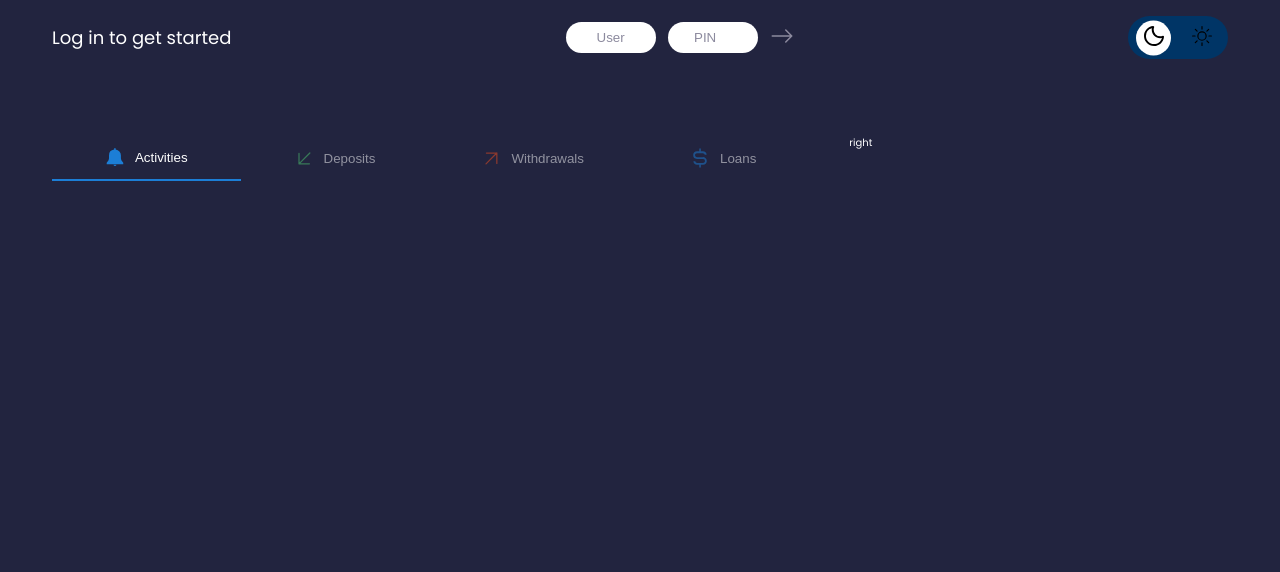
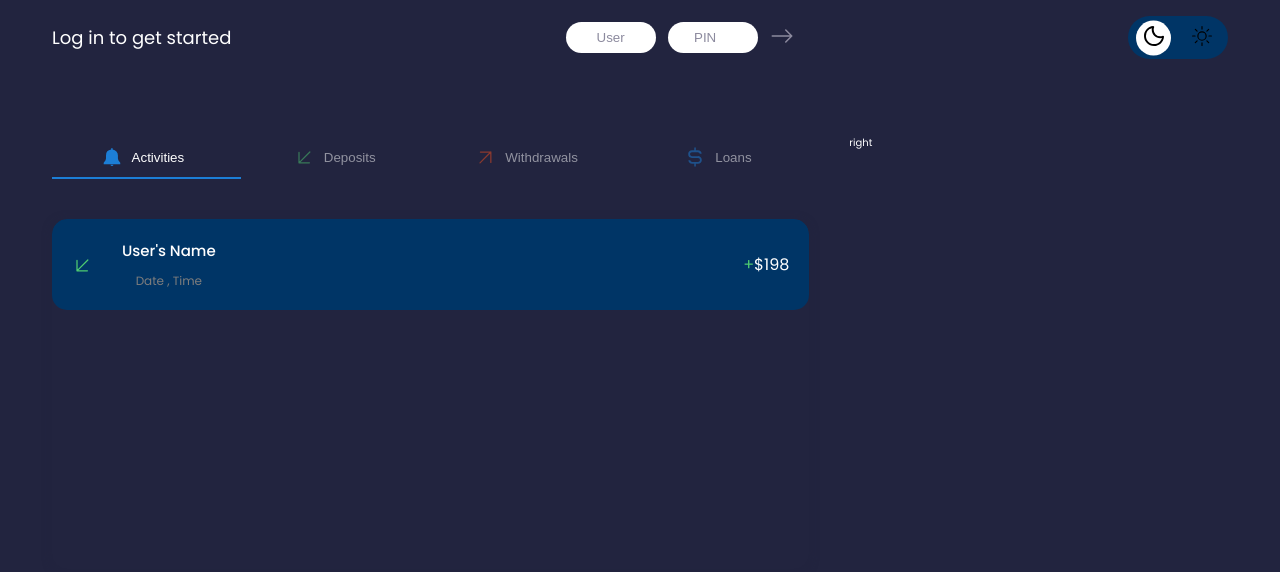
Before and after one commit to Armin-Fullstack/Bankist, a plain HTML site: page index.html in a window 1280 px wide. Drawn offline with Linux system fonts and the light colour scheme.

Commit message:
feat: created status details

```diff
--- a/app.js
+++ b/app.js
@@ -2,6 +2,7 @@
 const nightBtn = document.querySelector(".night-btn")
 const dayBtn = document.querySelector(".day-btn")
 const statusBtn = document.querySelectorAll(".status-btn")
+const statusBtnBorder = document.querySelector(".status-btn-border")
 
 const nightDayContainer = document.querySelector(".night-day-container")
 
@@ -13,15 +14,13 @@ nightBtn.addEventListener("click" , () => {
  nightDayContainer.classList.toggle("active-mode")
 })
 
-
 // Status Button functionality
-statusBtn.forEach(button => {
-  button.addEventListener("click" , (e) => {
-    if(!e.target.classList.contains("active-status-button")) {
-      statusBtn.forEach(element => {
-        element.classList.remove("active-status-button")
-      })
-      button.classList.add("active-status-button")
-    }
+statusBtn.forEach((button , i) => {
+  button.addEventListener("click" , () => {
+    statusBtn.forEach(element => {
+      element.classList.remove("active-btn")
+    })
+    button.classList.add("active-btn")
+    statusBtnBorder.style.left = `calc(calc(100% / 4) * ${i})`
   })
 })
--- a/index.html
+++ b/index.html
@@ -41,24 +41,38 @@
         <div class="container grid grid-col-2">
           <div class="status">
             <div class="status-buttons">
-              <button class="status-btn active-status-button ">
-                <svg xmlns="http://www.w3.org/2000/svg" width="36" height="36" viewBox="0 0 36 36"><path fill="#1c7ed6" d="m32.85 28.13l-.34-.3A14.37 14.37 0 0 1 30 24.9a12.63 12.63 0 0 1-1.35-4.81v-4.94A10.81 10.81 0 0 0 19.21 4.4V3.11a1.33 1.33 0 1 0-2.67 0v1.31a10.81 10.81 0 0 0-9.33 10.73v4.94a12.63 12.63 0 0 1-1.35 4.81a14.4 14.4 0 0 1-2.47 2.93l-.34.3v2.82h29.8Z" class="clr-i-solid clr-i-solid-path-1"/><path fill="#1c7ed6" d="M15.32 32a2.65 2.65 0 0 0 5.25 0Z" class="clr-i-solid clr-i-solid-path-2"/><path fill="none" d="M0 0h36v36H0z"/></svg>
+              <button class="status-btn active-btn">
+                <svg xmlns="http://www.w3.org/2000/svg" viewBox="0 0 36 36"><path fill="#1c7ed6" d="m32.85 28.13l-.34-.3A14.37 14.37 0 0 1 30 24.9a12.63 12.63 0 0 1-1.35-4.81v-4.94A10.81 10.81 0 0 0 19.21 4.4V3.11a1.33 1.33 0 1 0-2.67 0v1.31a10.81 10.81 0 0 0-9.33 10.73v4.94a12.63 12.63 0 0 1-1.35 4.81a14.4 14.4 0 0 1-2.47 2.93l-.34.3v2.82h29.8Z" class="clr-i-solid clr-i-solid-path-1"/><path fill="#1c7ed6" d="M15.32 32a2.65 2.65 0 0 0 5.25 0Z" class="clr-i-solid clr-i-solid-path-2"/><path fill="none" d="M0 0h36v36H0z"/></svg>
                 <span>Activities</span>
               </button>
               <button class="status-btn">
-                <svg xmlns="http://www.w3.org/2000/svg" width="24" height="24" viewBox="0 0 24 24"><path fill="none" stroke="#4ecb71" stroke-linecap="round" stroke-linejoin="round" stroke-width="1.5" d="M19 6L6 19m0 0V6.52M6 19h12.48"/></svg>
+                <svg xmlns="http://www.w3.org/2000/svg" viewBox="0 0 24 24"><path fill="none" stroke="#4ecb71" stroke-linecap="round" stroke-linejoin="round" stroke-width="1.5" d="M19 6L6 19m0 0V6.52M6 19h12.48"/></svg>
 
                 <span>Deposits</span>
               </button>
               <button class="status-btn">
-                <svg xmlns="http://www.w3.org/2000/svg" width="24" height="24" viewBox="0 0 24 24"><path fill="none" stroke="#f24e1e" stroke-linecap="round" stroke-linejoin="round" stroke-width="1.5" d="M6 19L19 6m0 0v12.48M19 6H6.52"/></svg>
+                <svg xmlns="http://www.w3.org/2000/svg" viewBox="0 0 24 24"><path fill="none" stroke="#f24e1e" stroke-linecap="round" stroke-linejoin="round" stroke-width="1.5" d="M6 19L19 6m0 0v12.48M19 6H6.52"/></svg>
                 <span>Withdrawals</span>
               </button>
               <button class="status-btn">
-                <svg xmlns="http://www.w3.org/2000/svg" width="16" height="16" viewBox="0 0 16 16"><path fill="#1c7ed6" d="M12.32 8a3 3 0 0 0-2-.7H5.63A1.59 1.59 0 0 1 4 5.69a2 2 0 0 1 0-.25a1.59 1.59 0 0 1 1.63-1.33h4.62a1.59 1.59 0 0 1 1.57 1.33h1.5a3.08 3.08 0 0 0-3.07-2.83H8.67V.31H7.42v2.3H5.63a3.08 3.08 0 0 0-3.07 2.83a2.09 2.09 0 0 0 0 .25a3.07 3.07 0 0 0 3.07 3.07h4.74A1.59 1.59 0 0 1 12 10.35a1.86 1.86 0 0 1 0 .34a1.59 1.59 0 0 1-1.55 1.24h-4.7a1.59 1.59 0 0 1-1.55-1.24H2.69a3.08 3.08 0 0 0 3.06 2.73h1.67v2.27h1.25v-2.27h1.7a3.08 3.08 0 0 0 3.06-2.73v-.34A3.06 3.06 0 0 0 12.32 8z"/></svg>
+                <svg xmlns="http://www.w3.org/2000/svg" viewBox="0 0 16 16"><path fill="#1c7ed6" d="M12.32 8a3 3 0 0 0-2-.7H5.63A1.59 1.59 0 0 1 4 5.69a2 2 0 0 1 0-.25a1.59 1.59 0 0 1 1.63-1.33h4.62a1.59 1.59 0 0 1 1.57 1.33h1.5a3.08 3.08 0 0 0-3.07-2.83H8.67V.31H7.42v2.3H5.63a3.08 3.08 0 0 0-3.07 2.83a2.09 2.09 0 0 0 0 .25a3.07 3.07 0 0 0 3.07 3.07h4.74A1.59 1.59 0 0 1 12 10.35a1.86 1.86 0 0 1 0 .34a1.59 1.59 0 0 1-1.55 1.24h-4.7a1.59 1.59 0 0 1-1.55-1.24H2.69a3.08 3.08 0 0 0 3.06 2.73h1.67v2.27h1.25v-2.27h1.7a3.08 3.08 0 0 0 3.06-2.73v-.34A3.06 3.06 0 0 0 12.32 8z"/></svg>
                 <span>Loans</span>
               </button>
+              <div class="status-btn-border"></div>
             </div>
+            <div class="status-details-container">
+              <div class="status-details">
+                <div class="detail">
+                  <svg xmlns="http://www.w3.org/2000/svg" viewBox="0 0 24 24"><path fill="none" stroke="#4ecb71" stroke-linecap="round" stroke-linejoin="round" stroke-width="1.5" d="M19 6L6 19m0 0V6.52M6 19h12.48"/></svg>
+                  <div class="detail-info">
+                    <p class="detail-user-name">User's Name</p>
+                    <p class="detail-date">Date , Time</p>
+                  </div>
+                </div>
+                <p class="detail-amount"><span class="detail-sign">+</span>$198</p>
+              </div>
+            </div>
+
           </div>
           <div class="right">right</div>
         </div>
--- a/style.css
+++ b/style.css
@@ -112,11 +112,12 @@ body {
 }
 .status-buttons {
   width: 100%;
-  /* background-color: #8C8A9E; */
   display: flex;
+  margin-bottom: 4rem;
+  gap: 1rem;
+  position: relative;
 }
 .status-btn {
-  flex-grow: 1;
   background-color: transparent;
   outline: none;
   border: none;
@@ -127,13 +128,71 @@ body {
   color: white;
   padding: 1.2rem 0;
   cursor: pointer;
-  opacity: 0.5;
+  position: relative;
+  flex-basis: 30rem;
+  flex-grow: 1;
+  opacity: .5;
 }
-.active-status-button {
-  border-bottom: 2px solid #1c7ed6;
+.active-btn {
   opacity: 1;
 }
-.status-btn svg {
+
+.status-btn-border {
+  content: "";
+  width: calc(100% / 4);
+  height: .2rem;
+  display: inline-block;
+  background-color: #1c7ed6;
+  position: absolute;
+  bottom: 0;
+  left: 0;
+  transition: all .6s ease-in-out;
+}
+
+svg {
   width: 2rem;
   height: 2rem;
 }
+.status-details-container {
+  overflow: scroll;
+  height: 35rem;
+  display: flex;
+  flex-direction: column;
+  gap: 1rem;
+  box-shadow: 0 .2rem 1rem rgba(34, 36, 63, 0.8);
+  border-radius: 1.5rem;
+
+}
+.status-details {
+  background-color: #003566;
+  padding: 2rem;
+  border-radius: 1.5rem;
+  display: flex;
+  justify-content: space-between;
+  align-items: center;
+}
+.detail {
+  display: flex;
+  gap: 3rem;
+  align-items: center;
+}
+.detail-info {
+  font-size: 1.2rem;
+  display: flex;
+  flex-direction: column;
+  align-items: center;
+  gap: 1rem;
+}
+.detail-user-name {
+  font-size: 1.5rem;
+  font-weight: 500;
+}
+.detail-date {
+  color: #7d7d7d;
+}
+.detail-amount {
+  font-size: 1.6rem;
+}
+.detail-sign {
+  color: #4ecb71;
+}
```
